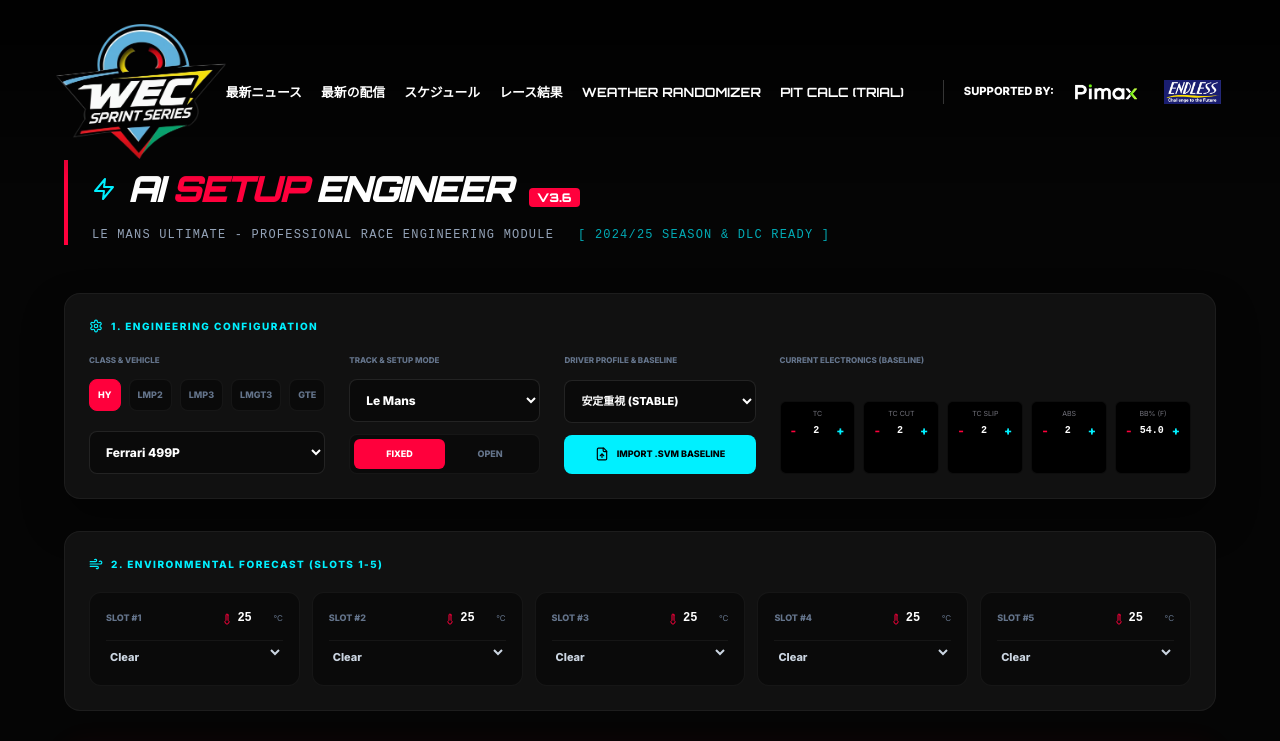
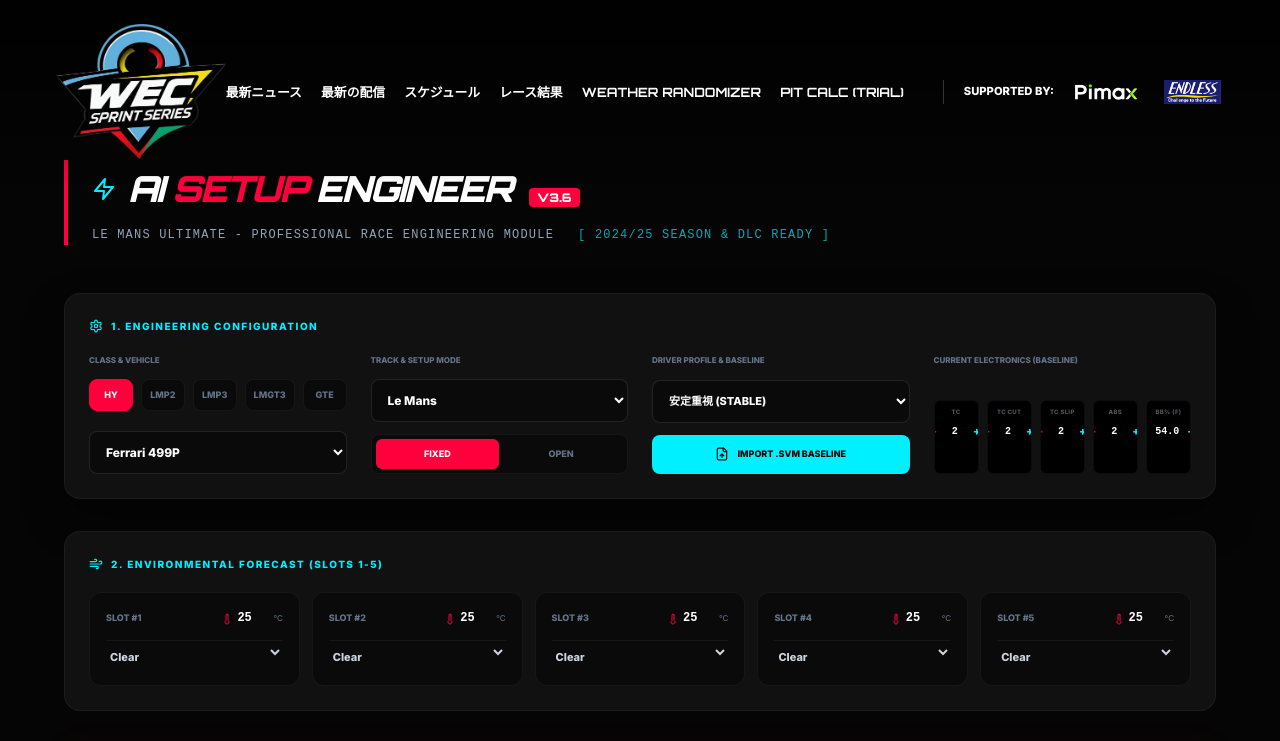
Before and after one commit to ciccida/wec-sprint-series, a React (Vite) app: page /ai-setup-engineer-lab-exclusive-v33 in a window 1280 px wide. Shown: the top 741 px of the page. Built offline with nearby package versions, Linux system fonts and the light colour scheme.

Commit message:
UI Polish: Aligned Electronics boxes with Driver Profile dropdown and optimized box height for Row 1 consistency

```diff
--- a/src/pages/SetupTool.jsx
+++ b/src/pages/SetupTool.jsx
@@ -678,8 +678,9 @@ export default function AISetupTool() {
               </div>
 
               {/* Col 4: Electronic Quick Setup */}
+              <div style={{ display: 'grid', gap: '0.75rem' }}>
+                <div style={{ fontSize: '8px', color: '#64748b', fontWeight: '900', textTransform: 'uppercase' }}>Current Electronics (Baseline)</div>
                 <div style={{ display: 'grid', gridTemplateColumns: isLargeScreen ? 'repeat(5, 1fr)' : 'repeat(2, 1fr)', gap: '0.5rem' }}>
-                <div style={{ gridColumn: isLargeScreen ? 'span 5' : 'span 2', fontSize: '8px', color: '#64748b', fontWeight: '900', textTransform: 'uppercase' }}>Current Electronics (Baseline)</div>
                   {[
                     { label: 'TC', key: 'tcMap', step: 1, min: 1, max: 12 },
                     { label: 'TC Cut', key: 'tcPower', step: 1, min: 1, max: 12 },
@@ -687,23 +688,24 @@ export default function AISetupTool() {
                     { label: 'ABS', key: 'absMap', step: 1, min: 1, max: 12 },
                     { label: 'BB% (F)', key: 'brakeBalance', step: 0.1, min: 40, max: 80 }
                   ].map(item => (
-                  <div key={item.key} style={{ backgroundColor: 'black', padding: '0.375rem', borderRadius: '0.375rem', border: '1px solid rgba(255,255,255,0.05)', display: 'flex', flexDirection: 'column', alignItems: 'center', gap: '0.125rem' }}>
-                    <span style={{ fontSize: '7px', color: '#71717a', textTransform: 'uppercase' }}>{item.label}</span>
-                    <div style={{ display: 'flex', alignItems: 'center', gap: '0.25rem' }}>
+                    <div key={item.key} style={{ backgroundColor: 'black', padding: '1.25rem 0.25rem 0.625rem 0.25rem', borderRadius: '0.375rem', border: '1px solid rgba(255,255,255,0.05)', display: 'flex', flexDirection: 'column', alignItems: 'center', gap: '0.125rem', position: 'relative', overflow: 'hidden' }}>
+                      <span style={{ position: 'absolute', top: '0.375rem', left: 0, width: '100%', textAlign: 'center', fontSize: '6px', color: '#52525b', fontWeight: '800', textTransform: 'uppercase', letterSpacing: '0.05em' }}>{item.label}</span>
+                      <div style={{ display: 'flex', alignItems: 'center', gap: '0.25rem', marginTop: '0.125rem' }}>
                         <LongPressButton
                           onClick={() => setBaselineSetup(prev => ({ ...prev, [item.key]: Math.max(item.min, prev[item.key] - item.step) }))}
-                        style={{ background: 'none', border: 'none', color: '#ff003c', fontSize: '12px', fontWeight: 'bold', cursor: 'pointer', padding: '0 0.25rem' }}
+                          style={{ background: 'none', border: 'none', color: '#ff003c', fontSize: '11px', fontWeight: 'bold', cursor: 'pointer', padding: '0 0.25rem' }}
                         >-</LongPressButton>
-                      <span style={{ fontSize: '10px', fontWeight: 'bold', fontFamily: 'monospace', color: 'white', minWidth: '1.5rem', textAlign: 'center' }}>
+                        <span style={{ fontSize: '10px', fontWeight: 'bold', fontFamily: 'monospace', color: 'white', minWidth: '1.25rem', textAlign: 'center' }}>
                           {item.key === 'brakeBalance' ? baselineSetup[item.key].toFixed(1) : Math.round(baselineSetup[item.key])}
                         </span>
                         <LongPressButton
                           onClick={() => setBaselineSetup(prev => ({ ...prev, [item.key]: Math.min(item.max, prev[item.key] + item.step) }))}
-                        style={{ background: 'none', border: 'none', color: '#00f0ff', fontSize: '12px', fontWeight: 'bold', cursor: 'pointer', padding: '0 0.25rem' }}
+                          style={{ background: 'none', border: 'none', color: '#00f0ff', fontSize: '11px', fontWeight: 'bold', cursor: 'pointer', padding: '0 0.25rem' }}
                         >+</LongPressButton>
                       </div>
                     </div>
                   ))}
+                </div>
               </div>
             </div>
           </section>
```
Lines whose indentation alone changed are shown as unchanged.
